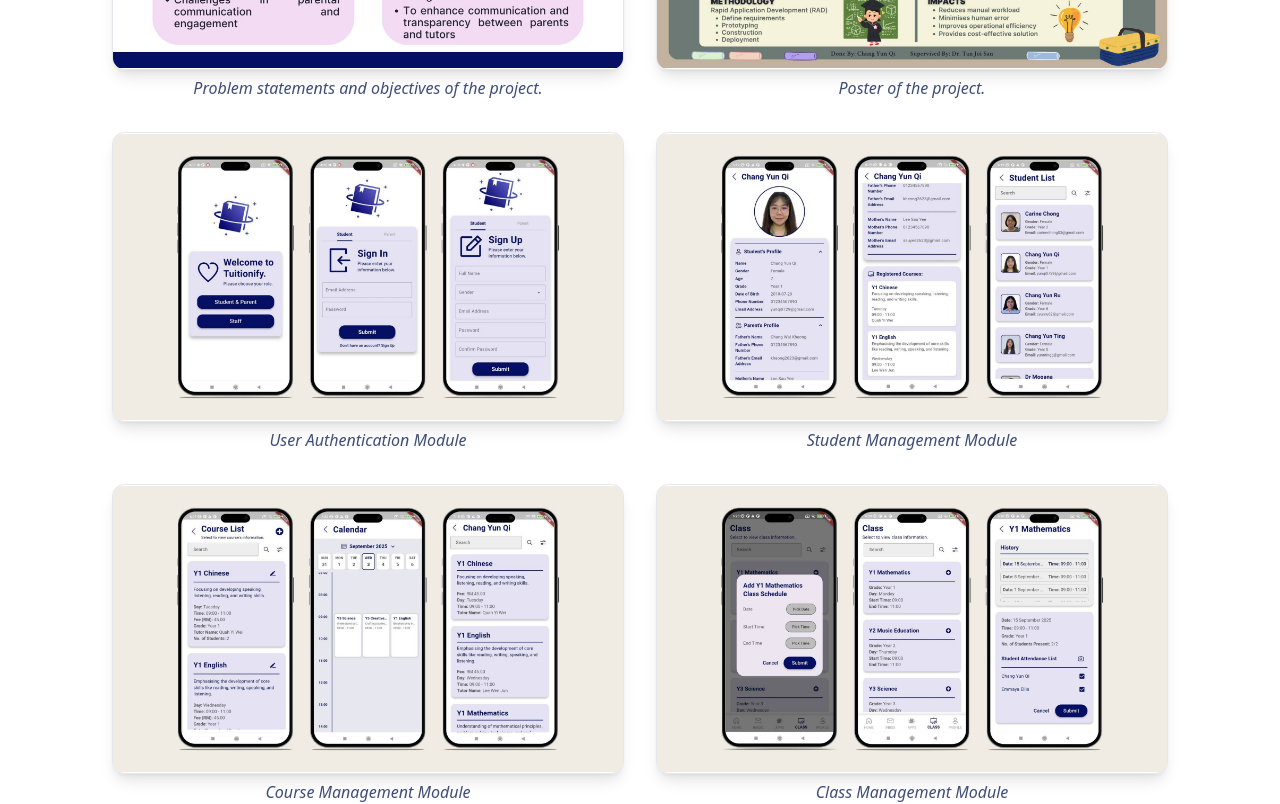
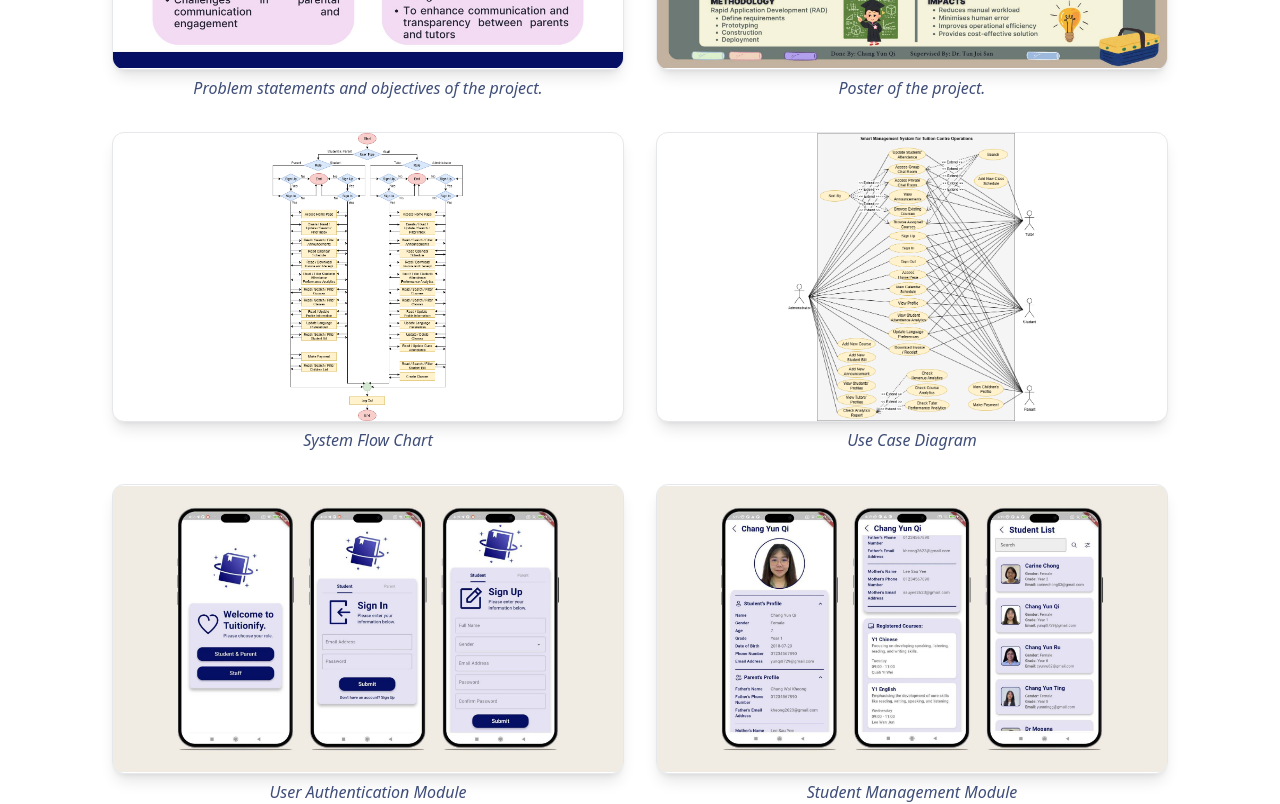
Before and after one commit to yunqi0729/portfolio, a React (Vite) app: page /portfolio/projects/tuitionify in a window 1280 px wide. Shown: the part 1820-2624 px from the top of the page. Built offline with nearby package versions, Linux system fonts and the light colour scheme.

Commit message:
Update on Tuitionify project detail

```diff
--- a/src/components/ProjectPages/Tuitionify.tsx
+++ b/src/components/ProjectPages/Tuitionify.tsx
@@ -9,6 +9,8 @@
 import tuitionifyComm from '../../assets/tuitionify_photos/tuitionify_comm.png';
 import tuitionifyReport from '../../assets/tuitionify_photos/tuitionify_report.png';
 import tuitionifyFaceReg from '../../assets/tuitionify_photos/tuitionify_facereg.png';
+import tuitionifyFlowChart from '../../assets/tuitionify_photos/tuitionify_flowchart.png';
+import tuitionifyUseCase from '../../assets/tuitionify_photos/tuitionify_usecase.png';
 
 export default function TuitionifyProject() {
     return (
@@ -36,6 +38,14 @@
                 {
                     url: tuitionifyPoster,
                     caption: "Poster of the project."
+                },
+                {
+                    url: tuitionifyFlowChart,
+                    caption: "System Flow Chart"
+                },
+                {
+                    url: tuitionifyUseCase,
+                    caption: "Use Case Diagram"
                 },
                 {
                     url: tuitionifyUser,
```
Also changed, not shown: src/assets/tuitionify_photos/tuitionify_flowchart.png (added), src/assets/tuitionify_photos/tuitionify_usecase.png (added).
